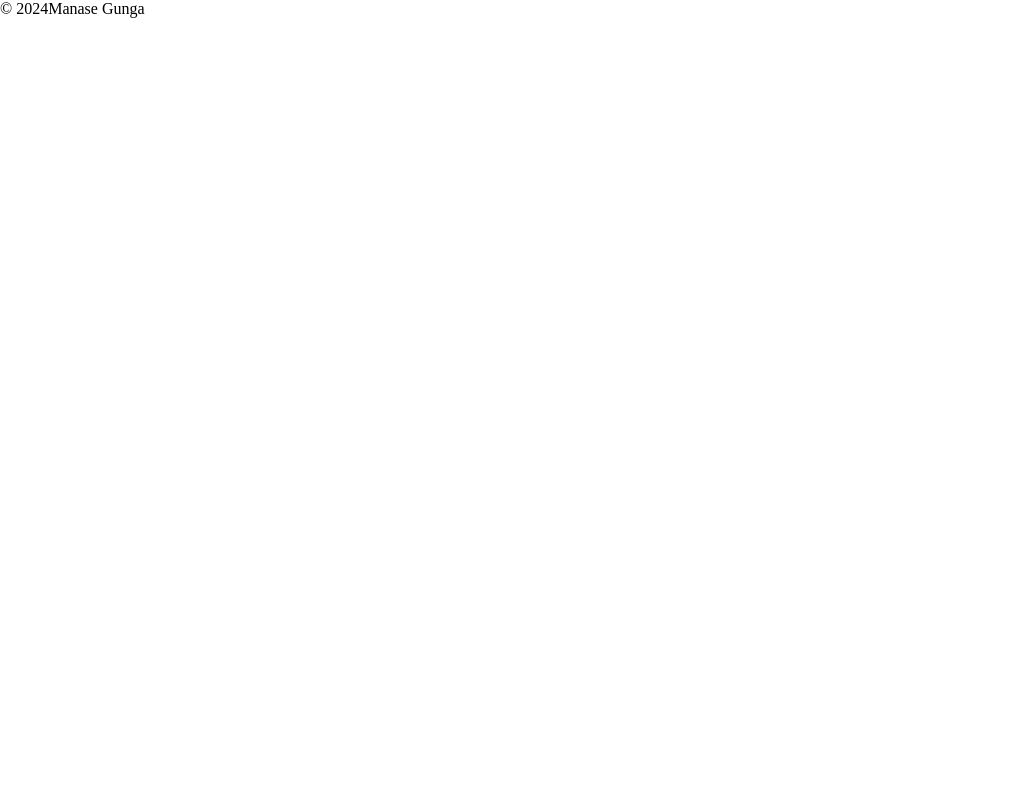
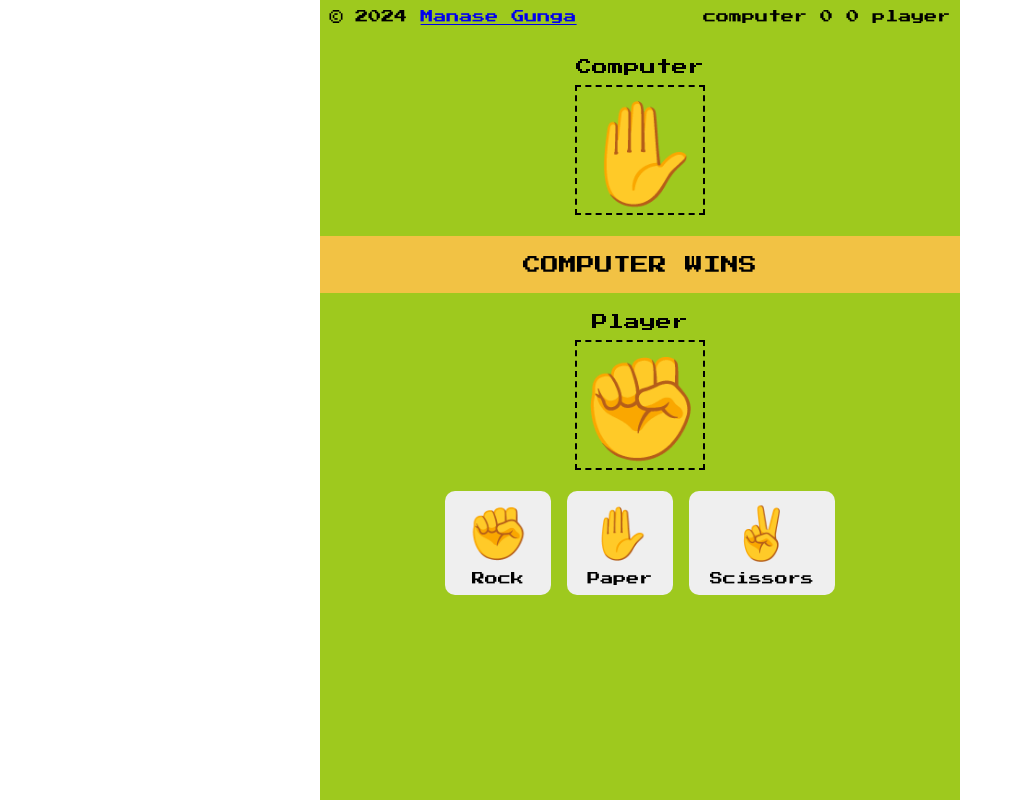
Before and after one commit to Manase44/Rock-Paper-Scissors, a website built with Vite: page index.html in a window 1280 px wide. Shown: the whole page, without its empty margins (0-1023 px from the left). Built offline with nearby package versions, Linux system fonts and the light colour scheme.

Commit message:
Creat the layout

```diff
--- a/index.html
+++ b/index.html
@@ -11,9 +11,54 @@
     <div class="main-container">
       <header>
         <div class="copyright">
-          <p>&copy; 2024<span>Manase Gunga</span></p>
+          <p>&copy; 2024 <a href="https://www.linkedin.com/in/manasegunga/" target="_blank" class="linkedIn-link">Manase Gunga</a></p>
+        </div>
+        <div class="scores">
+          <p>
+            computer
+            <span>0</span>
+            <span>0</span>
+            player
+          </p>
         </div>
       </header>
+      <div class="computer-playground">
+        <p class="playground-heading">computer</p>
+        <div class="playground-image">
+          <span>✋</span>
+        </div>
+      </div>
+
+      <div class="score-message">
+        <p class="message">computer wins</p>
+      </div>
+
+      <div class="player-playground">
+        <p class="playground-heading">Player</p>
+        <div class="playground-image">
+          <span>✊</span>
+        </div>
+      </div>
+      <div class="player-pad">
+        <div class="player-pad-choices">
+          <div>
+            <span class="player-pad-choices-symbol">✊</span>
+          </div>
+          <p class="player-pad-choices-name">Rock</p>
+        </div>
+        <div class="player-pad-choices">
+          <div>
+            <span class="player-pad-choices-symbol">✋</span>
+          </div>
+          <p class="player-pad-choices-name">Paper</p>
+        </div>
+        <div class="player-pad-choices">
+          <div>
+            <span class="player-pad-choices-symbol">✌️</span>
+          </div>
+          <p class="player-pad-choices-name">Scissors</p>
+        </div>
+      </div>
     </div>
 
     <script type="module" src="/main.js"></script>
--- a/style.css
+++ b/style.css
@@ -4,6 +4,7 @@
   --main-color:#9ec91e;
   --secondary-color:#f2c244;
   --blue-color:#0000ee;
+  --white-color:#efefef;
   --font:"Press Start 2P", system-ui;
 }
 
@@ -12,3 +13,85 @@
   margin: 0;
   box-sizing: border-box;
 }
+
+body{
+  font-family: var(--font);
+  width: 100vw;
+  height: 100vh;
+  display: flex;
+  justify-content: center;
+}
+
+.main-container{
+  background-color: var(--main-color);
+  width: 50%;
+}
+header{
+  padding: 0.6rem;
+  display: flex;
+  justify-content: space-between;
+}
+.copyright > p, .scores > p{
+  font-size: 13px;
+}
+.computer-playground{
+  display: flex;
+  flex-direction: column;
+  justify-content: center;
+  align-items: center;
+  margin-top: 1.7rem;
+  gap: 0.6rem;
+}
+.playground-heading{
+  text-transform: capitalize;
+}
+.playground-image{
+  border: 2px dashed black;
+  display: grid;
+  place-content: center;
+}
+.playground-image > span {
+  font-size: 6.3rem;
+}
+.score-message{
+  width: 100%;
+  height: 3.6rem;
+  background-color: var(--secondary-color);
+  display: flex;
+  justify-content: center;
+  align-items: center;
+  margin: 1.3rem 0;
+}
+.message{
+  text-transform: uppercase;
+  font-size: 18px;
+}
+.player-playground{
+  display: flex;
+  flex-direction: column;
+  justify-content: center;
+  align-items: center;
+  gap: 0.6rem;
+}
+.player-pad{
+  display: flex;
+  justify-content: center;
+  margin-top: 1.3rem;
+  gap: 1rem;
+}
+.player-pad-choices{
+  background-color: var(--white-color);
+  border-radius: 10px;
+  padding:0.6rem 1.3rem;
+  display: flex;
+  flex-direction: column;
+  justify-content: center;
+  align-items: center;
+  gap: 0.5rem;
+}
+.player-pad-choices-symbol{
+  font-size: 3.2rem;
+}
+.player-pad-choices-name{
+  font-size: 13px;
+}
```
